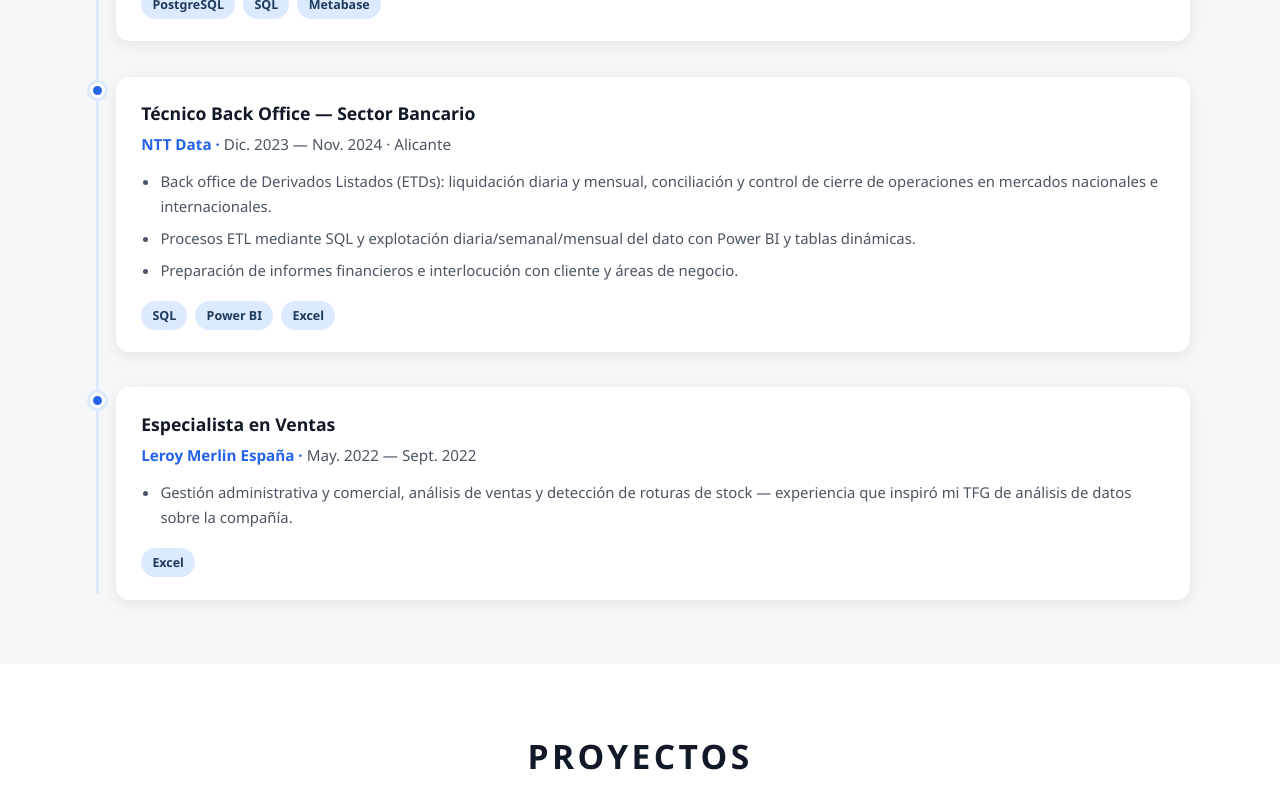
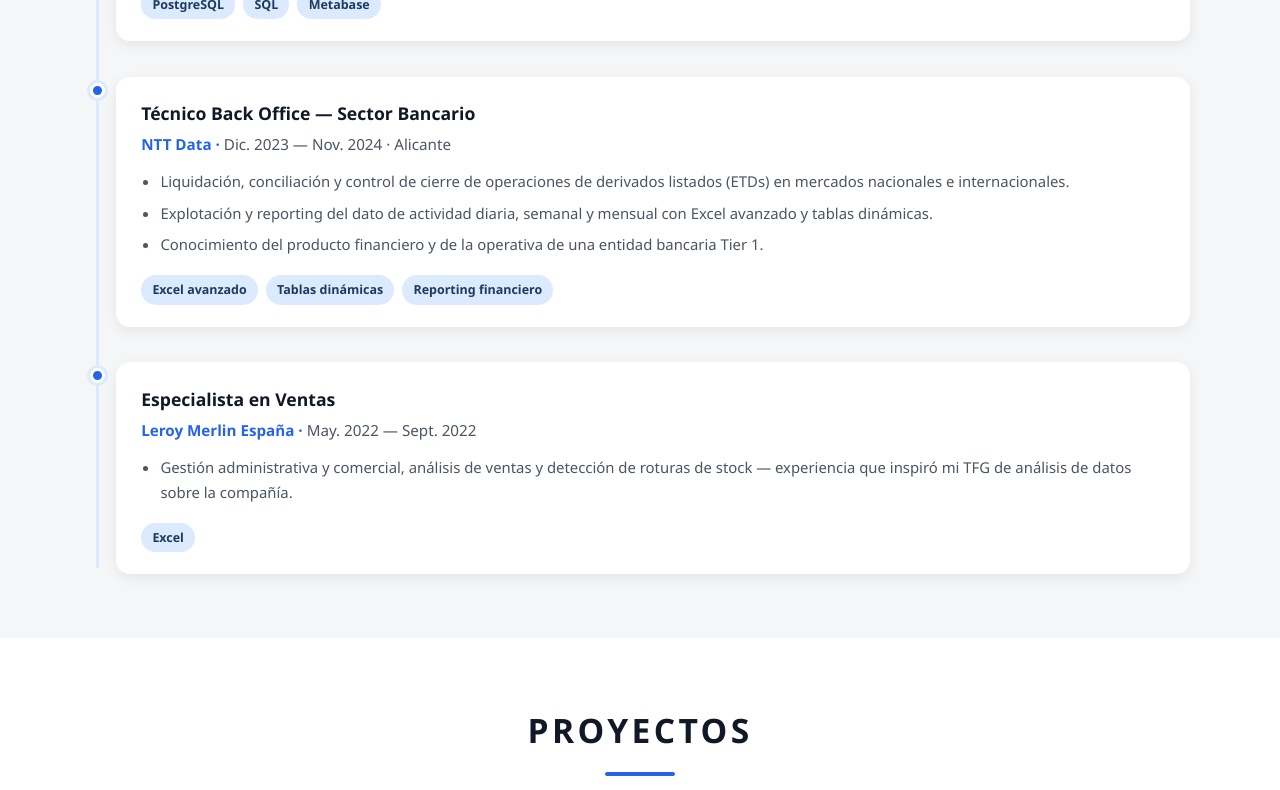
Before and after one commit to DatalyticsAGM/portfolio-adrian, a Next.js app: page / in a window 1280 px wide. Shown: the part 2293-3083 px from the top of the page. Built offline with nearby package versions, Linux system fonts and the light colour scheme.

Commit message:
Portafolio: NTT Data coherente con el CV (Excel, no SQL/Power BI) en ES/EN

```diff
--- a/app/page.js
+++ b/app/page.js
@@ -44,11 +44,11 @@ const experiencia = [
     empresa: 'NTT Data',
     fechas: 'Dic. 2023 — Nov. 2024 · Alicante',
     puntos: [
-      'Back office de Derivados Listados (ETDs): liquidación diaria y mensual, conciliación y control de cierre de operaciones en mercados nacionales e internacionales.',
-      'Procesos ETL mediante SQL y explotación diaria/semanal/mensual del dato con Power BI y tablas dinámicas.',
-      'Preparación de informes financieros e interlocución con cliente y áreas de negocio.'
+      'Liquidación, conciliación y control de cierre de operaciones de derivados listados (ETDs) en mercados nacionales e internacionales.',
+      'Explotación y reporting del dato de actividad diaria, semanal y mensual con Excel avanzado y tablas dinámicas.',
+      'Conocimiento del producto financiero y de la operativa de una entidad bancaria Tier 1.'
     ],
-    herramientas: ['SQL', 'Power BI', 'Excel']
+    herramientas: ['Excel avanzado', 'Tablas dinámicas', 'Reporting financiero']
   },
   {
     puesto: 'Especialista en Ventas',
```
Also changed, not shown: app/en/page.js (+4 -4 lines).
